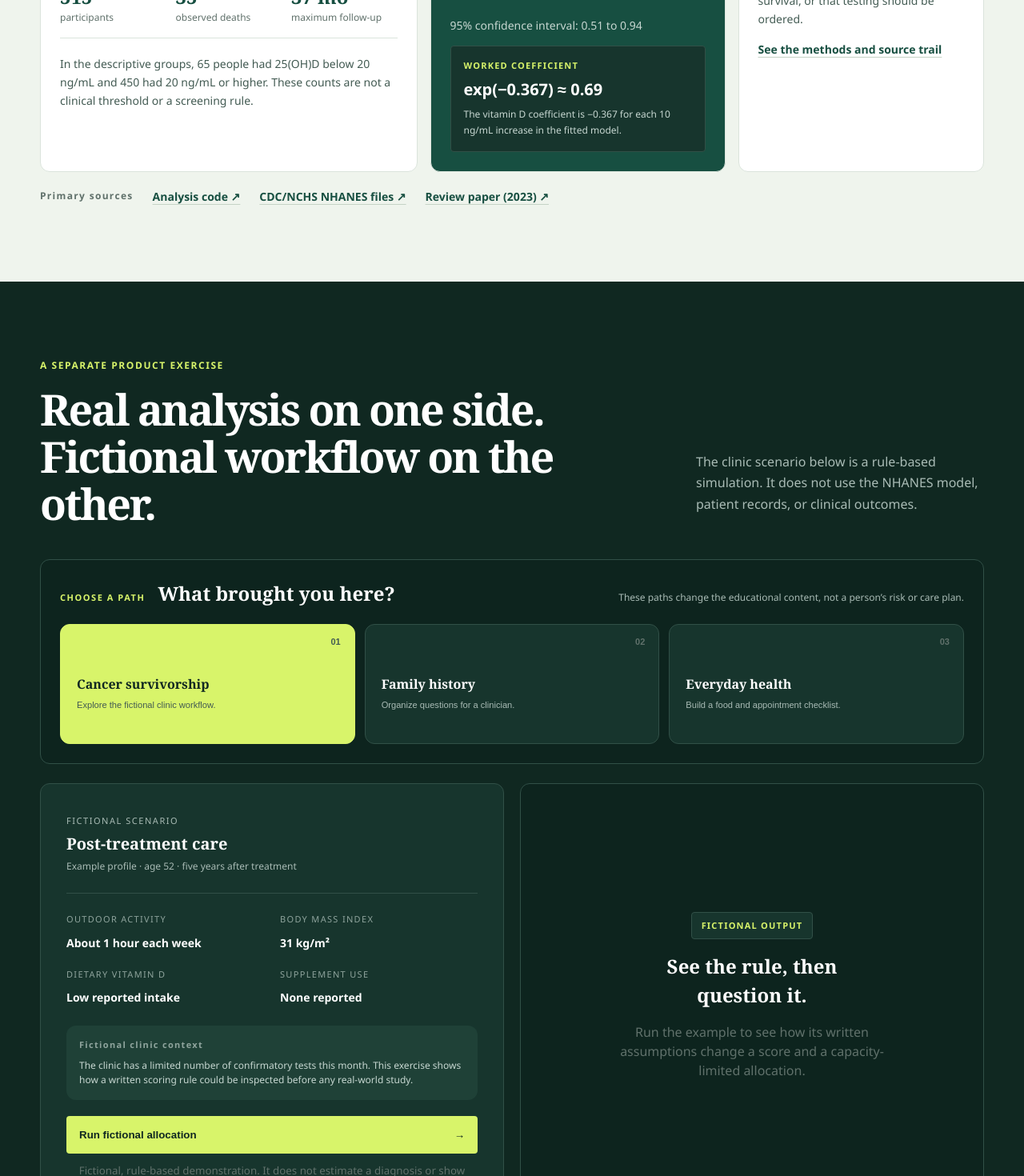
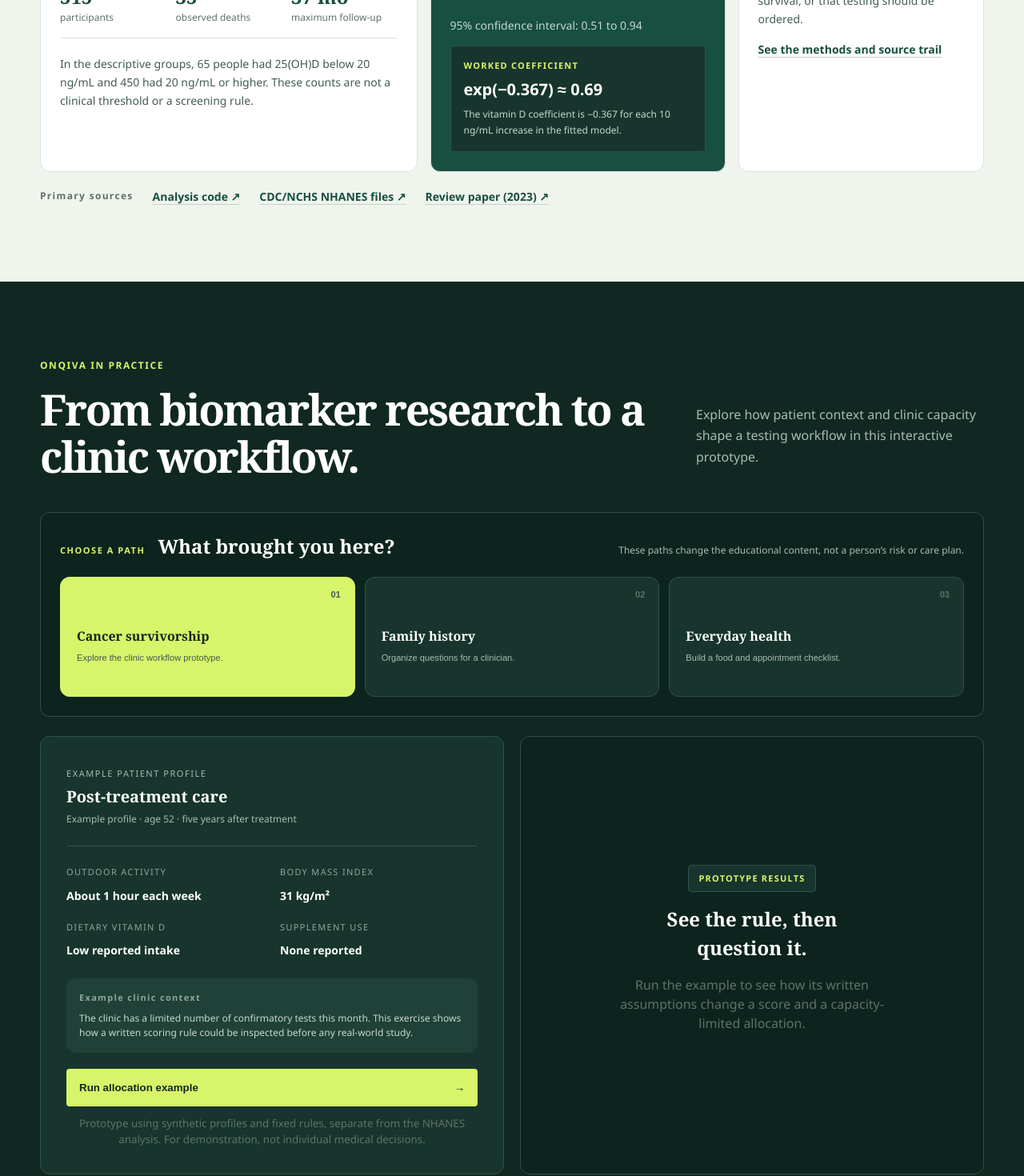
Before and after one commit to gerbenns2006-afk/jubilant-octo-chainsaw, a Next.js app: page / in a window 1280 px wide. Shown: the part 1330-2800 px from the top of the page at 80% size. Built offline with nearby package versions, Linux system fonts and the light colour scheme.

Commit message:
Replace repetitive disclaimers with clear ONQIVA prototype wording

```diff
--- a/app/page.tsx
+++ b/app/page.tsx
@@ -80,7 +80,7 @@ export default function Home() {
           </p>
           <div className="hero-actions">
             <a className="primary" href="#prototype">
-              Try the fictional workflow
+              Explore the prototype
             </a>
             <a className="secondary" href="#research-note">
               Read the NHANES analysis
@@ -201,14 +201,14 @@ export default function Home() {
           <div className="shell">
             <div className="section-head">
               <div>
-                <div className="kicker">A SEPARATE PRODUCT EXERCISE</div>
+                <div className="kicker">ONQIVA IN PRACTICE</div>
                 <h2>
-                  Real analysis on one side. Fictional workflow on the other.
+                  From biomarker research to a clinic workflow.
                 </h2>
               </div>
               <p>
-                The clinic scenario below is a rule-based simulation. It does
-                not use the NHANES model, patient records, or clinical outcomes.
+                Explore how patient context and clinic capacity shape a
+                testing workflow in this interactive prototype.
               </p>
             </div>
 
@@ -236,7 +236,7 @@ export default function Home() {
                 >
                   <b>01</b>
                   <span>Cancer survivorship</span>
-                  <small>Explore the fictional clinic workflow.</small>
+                  <small>Explore the clinic workflow prototype.</small>
                 </button>
                 <button
                   className={context === "family" ? "selected" : ""}
@@ -271,7 +271,7 @@ export default function Home() {
                   <article className="patient-card">
                     <div className="card-top">
                       <div>
-                        <span>FICTIONAL SCENARIO</span>
+                        <span>EXAMPLE PATIENT PROFILE</span>
                         <h3>Post-treatment care</h3>
                         <p>
                           Example profile · age 52 · five years after treatment
@@ -297,7 +297,7 @@ export default function Home() {
                       </div>
                     </div>
                     <div className="context">
-                      <b>Fictional clinic context</b>
+                      <b>Example clinic context</b>
                       <p>
                         The clinic has a limited number of confirmatory tests
                         this month. This exercise shows how a written scoring
@@ -318,7 +318,7 @@ export default function Home() {
                             Calculating scenario
                           </>
                         ) : (
-                          "Run fictional allocation"
+                          "Run allocation example"
                         )}
                       </span>
                       <span aria-hidden="true">→</span>
@@ -331,8 +331,9 @@ export default function Home() {
                     ) : null}
                     {error ? <p role="alert">{error}</p> : null}
                     <small className="disclaimer" id="simulation-boundary">
-                      Fictional, rule-based demonstration. It does not estimate
-                      a diagnosis or show clinical benefit.
+                      Prototype using synthetic profiles and fixed rules, separate
+                      from the NHANES analysis. For demonstration, not individual
+                      medical decisions.
                     </small>
                   </article>
 
@@ -342,7 +343,7 @@ export default function Home() {
                   >
                     {!result ? (
                       <div className="empty">
-                        <span className="evidence-label">FICTIONAL OUTPUT</span>
+                        <span className="evidence-label">PROTOTYPE RESULTS</span>
                         <h3>See the rule, then question it.</h3>
                         <p>
                           Run the example to see how its written assumptions
@@ -352,7 +353,7 @@ export default function Home() {
                     ) : (
                       <>
                         <div className="result-label">
-                          FICTIONAL OUTPUT · RULE-BASED
+                          PROTOTYPE RESULTS · RULE-BASED
                         </div>
                         <div className="score-row">
                           <div
@@ -391,7 +392,7 @@ export default function Home() {
                         <div className="next-step">
                           <span>SIMULATION STEP</span>
                           <p>
-                            Place this fictional profile in the example queue.
+                            Place this example profile in the allocation queue.
                           </p>
                         </div>
                       </>
@@ -403,7 +404,7 @@ export default function Home() {
                   <div className="allocation-copy">
                     <div className="kicker">CHANGE ONE ASSUMPTION</div>
                     <h2>
-                      100 fictional profiles.
+                      100 example profiles.
                       <br />
                       <em>{capacity} available tests.</em>
                     </h2>
@@ -440,7 +441,7 @@ export default function Home() {
                     <div
                       className="people"
                       aria-label={
-                        capacity + " of 100 fictional profiles selected"
+                        capacity + " of 100 example profiles selected"
                       }
                     >
                       {Array.from({ length: 100 }, (_, index) => (
@@ -532,12 +533,12 @@ export default function Home() {
         <section className="evidence shell" id="evidence">
           <div className="section-head light-head">
             <div>
-              <div className="kicker">TWO SEPARATE TRACKS</div>
-              <h2>Keep each result in its proper context.</h2>
+              <div className="kicker">RESEARCH & DEVELOPMENT</div>
+              <h2>Explore the evidence behind ONQIVA.</h2>
             </div>
             <p>
-              One analysis uses public survey data. The interactive clinic
-              exercise uses fictional profiles and simulated outcomes.
+              Explore the public-data survivorship analysis and the
+              interactive clinic workflow prototype.
             </p>
           </div>
           <div className="evidence-grid">
@@ -551,12 +552,12 @@ export default function Home() {
               </p>
               <p>
                 The result is observational, unweighted, and based on short
-                follow-up. It is a research finding, not clinical evidence.
+                follow-up. See the methods for interpretation and next steps.
               </p>
               <a href="/modeling">Read the methods</a>
             </article>
             <article className="evidence-card simulated">
-              <div className="status">FICTIONAL DATA · RULE-BASED</div>
+              <div className="status">WORKFLOW PROTOTYPE · RULE-BASED</div>
               <h3>Testing-allocation exercise</h3>
               <p>
                 A separate demonstration asks how a clinic might compare
@@ -564,9 +565,8 @@ export default function Home() {
                 come from NHANES or from a trained clinical predictor.
               </p>
               <p>
-                A real evaluation would need a defined protocol, independent
-                review, appropriate data, and external validation before
-                clinical use could even be considered.
+                The next development stage is a defined evaluation protocol,
+                independent review, and external validation.
               </p>
               <a href="#prototype">Try the example</a>
             </article>
```
